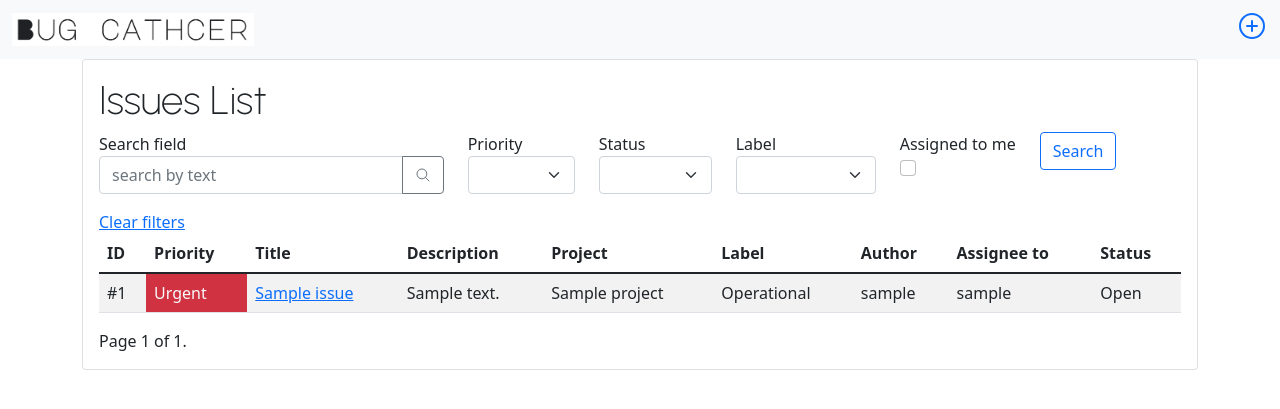
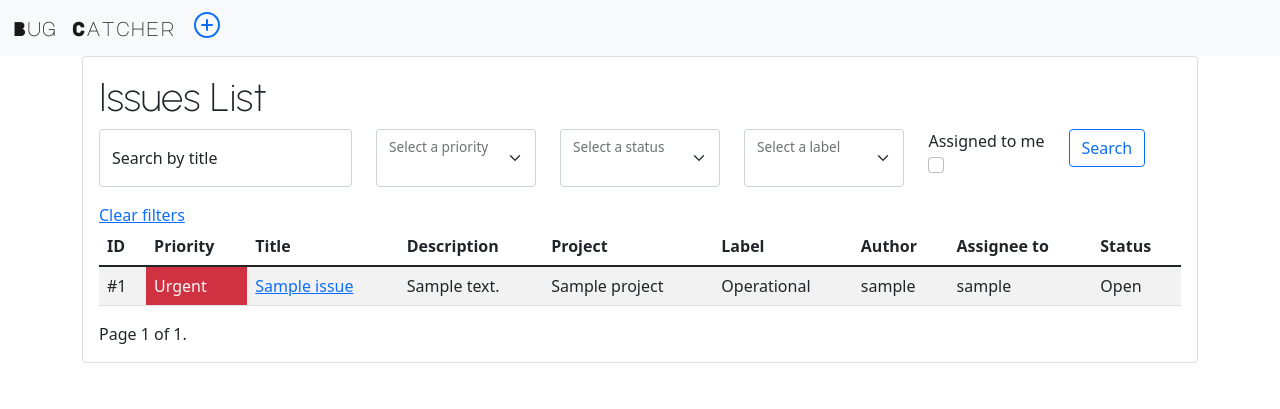
Before and after one commit to renataberoli/bug_catcher, a Django app: page / in a window 1280 px wide. Shown: the top 409 px of the page. Run offline with Django 3.2, Linux system fonts and the light colour scheme; tables that the repository leaves empty hold one stand-in row (values such as "Sample post").

Commit message:
Changing filters inputs

```diff
--- a/app/static/css/app.css
+++ b/app/static/css/app.css
@@ -9,3 +9,6 @@ h4 {
 body{
     font-family: 'Work Sans', sans-serif @400;
 }
+.logo{
+    font-family: 'Major Mono Display', sans-serif;
+}
--- a/app/templates/issue/base.html
+++ b/app/templates/issue/base.html
@@ -25,9 +25,8 @@
     <body>
         <nav class="navbar navbar-expand-lg navbar-light bg-light">
             <div class="container-fluid">
-                <a class="navbar-brand" href="{% url 'issue_list' %}">
-                    <img src="{% static 'img/logo.png' %}" alt="Bug catcher" width="20%"
-                         class="d-inline-block align-text-top">
+                <a class="navbar-brand logo" href="{% url 'issue_list' %}">
+                   Bug Catcher
                 </a>
                 <button aria-controls="navbarNav" aria-expanded="false" aria-label="Toggle navigation" class="navbar-toggler"
                         data-bs-target="#navbarNav" data-bs-toggle="collapse" type="button">
--- a/app/templates/issue/issue_edit.html
+++ b/app/templates/issue/issue_edit.html
@@ -3,8 +3,8 @@
 
 {% block content %}
     <h2>New issue</h2>
-    <form class="post-form" method="POST">{% csrf_token %}
+    <form method="POST">{% csrf_token %}
         {{ form|crispy }}
-        <button class="save btn btn-secondary" type="submit">Save</button>
+        <button class="btn btn-success " type="submit">Save</button>
     </form>
 {% endblock %}
--- a/app/templates/issue/issues_list.html
+++ b/app/templates/issue/issues_list.html
@@ -5,44 +5,46 @@
         <div class="card-body">
             <h1>Issues List</h1>
             <form class="row g-4" action="." method="GET">
-                <div class="col-4">
-                    <label>Search field</label>
-                    <div class="input-group">
-                        <input type="text" class="form-control" placeholder="search by text" aria-label="search field"
-                           aria-describedby="button-addon2" name="data">
-                        <button class="btn btn-outline-secondary" type="submit" id="button-addon2"><ion-icon
-                                name="search-outline"></ion-icon>
-                        </button>
+                <div class="col-3">
+                    <div class="form-floating">
+                        <input type="text" class="form-control" id="floatingInput" placeholder="search by text" name="data">
+                        <label for="floatingInput">Search by title</label>
                     </div>
                 </div>
-                <div class="col-auto">
-                    <label>Priority</label>
-                    <select class="form-select" aria-label="priority select" name="priority">
-                        <option selected></option>
+                <div class="col-2">
+                    <div class="form-floating">
+                        <select class="form-select" id="floatingSelect" aria-label="Priority select" name="priority">
+                            <option></option>
                             <option value="1">Urgent</option>
                             <option value="2">High</option>
                             <option value="3">Normal</option>
                             <option value="4">Low</option>
                         </select>
+                        <label for="floatingSelect">Select a priority</label>
                     </div>
-                <div class="col-auto">
-                    <label>Status</label>
-                    <select class="form-select" aria-label="status select" name="status">
-                    <option selected></option>
+                </div>
+                <div class="col-2">
+                    <div class=" form-floating">
+                        <select class="form-select" id="floatingSelect2" aria-label="Status select" name="status">
+                            <option></option>
                             <option value="open">Open</option>
                             <option value="pending">Pending</option>
                             <option value="closed">Closed</option>
                         </select>
+                        <label for="floatingInput">Select a status</label>
                     </div>
-                <div class="col-auto">
-                    <label>Label</label>
-                    <select class="form-select" aria-label="label select" name="label">
-                    <option selected></option>
+                </div>
+                <div class="col-2">
+                    <div class="form-floating">
+                        <select class="form-select" id="floatingSelect3" aria-label="label select" name="label">
+                            <option></option>
                             <option value="frontend">Front-end</option>
                             <option value="backend">Back-end</option>
                             <option value="design">Design</option>
                             <option value="operational">Operational</option>
                         </select>
+                        <label for="floatingInput">Select a label</label>
+                    </div>
                 </div>
                 <div class="col-auto">
                     <label>Assigned to me</label>
```
Lines whose indentation alone changed are shown as unchanged.
